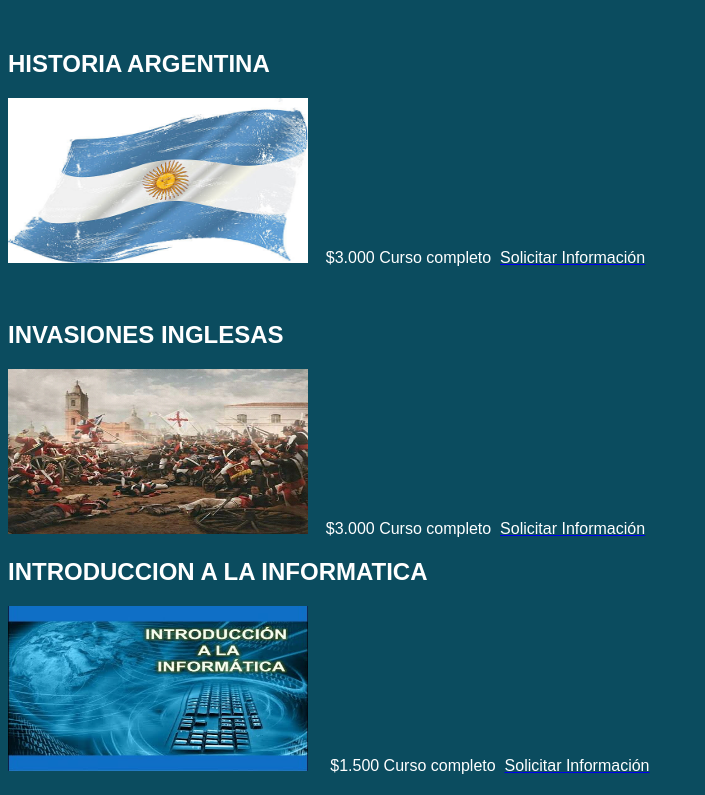
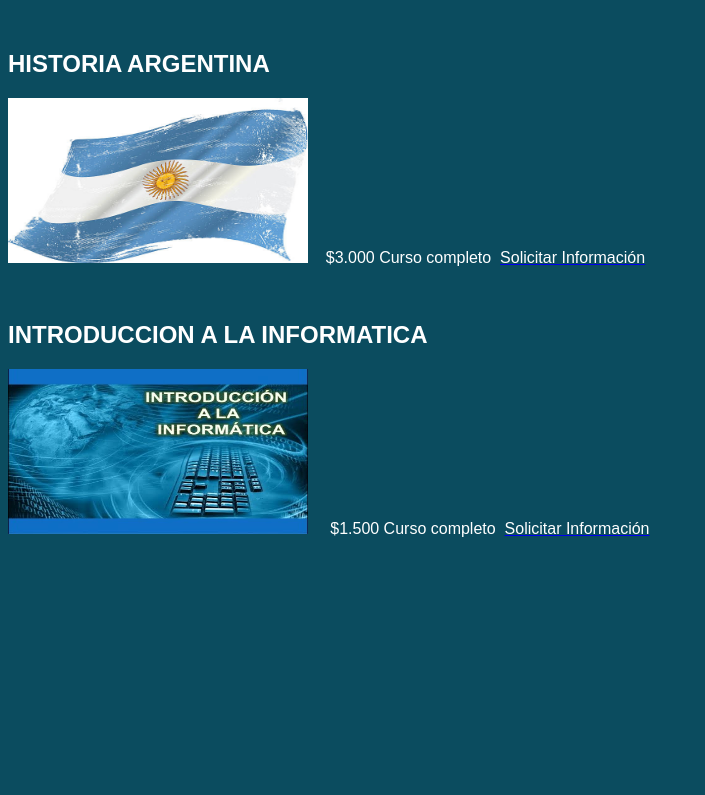
Before and after one commit to Ferreyra-2022/repferreyra.io, a plain HTML site: page index.html in a window 1280 px wide. Shown: the part 1058-1853 px from the top of the page, without its empty margins (0-705 px from the left). After the commit the page ends 1616 px from the top, so only its background shows below. Drawn offline with Linux system fonts and the light colour scheme.

Commit message:
Update index.html

```diff
--- a/index.html
+++ b/index.html
@@ -54,12 +54,7 @@
 
 <br>
 
-<h2>
-<font color = "white" face= arial > INVASIONES INGLESAS
-</h2>
 
-<p><img src="invasiones.jpg"height="165px" width="300px">&nbsp;&nbsp;&nbsp;&nbsp;<a>$3.000 Curso completo</a>&nbsp;&nbsp;<a href="mailto:jgf74ferreyra@gmail.com?subject=INVASIONES INGLESAS&body=Ingrese aquí su dirección y teléfono:"><font color = "white" face= arial >Solicitar Información </a>
-<p>
 
 	<h2>
 <font color = "white" face= arial > INTRODUCCION A LA INFORMATICA
```
